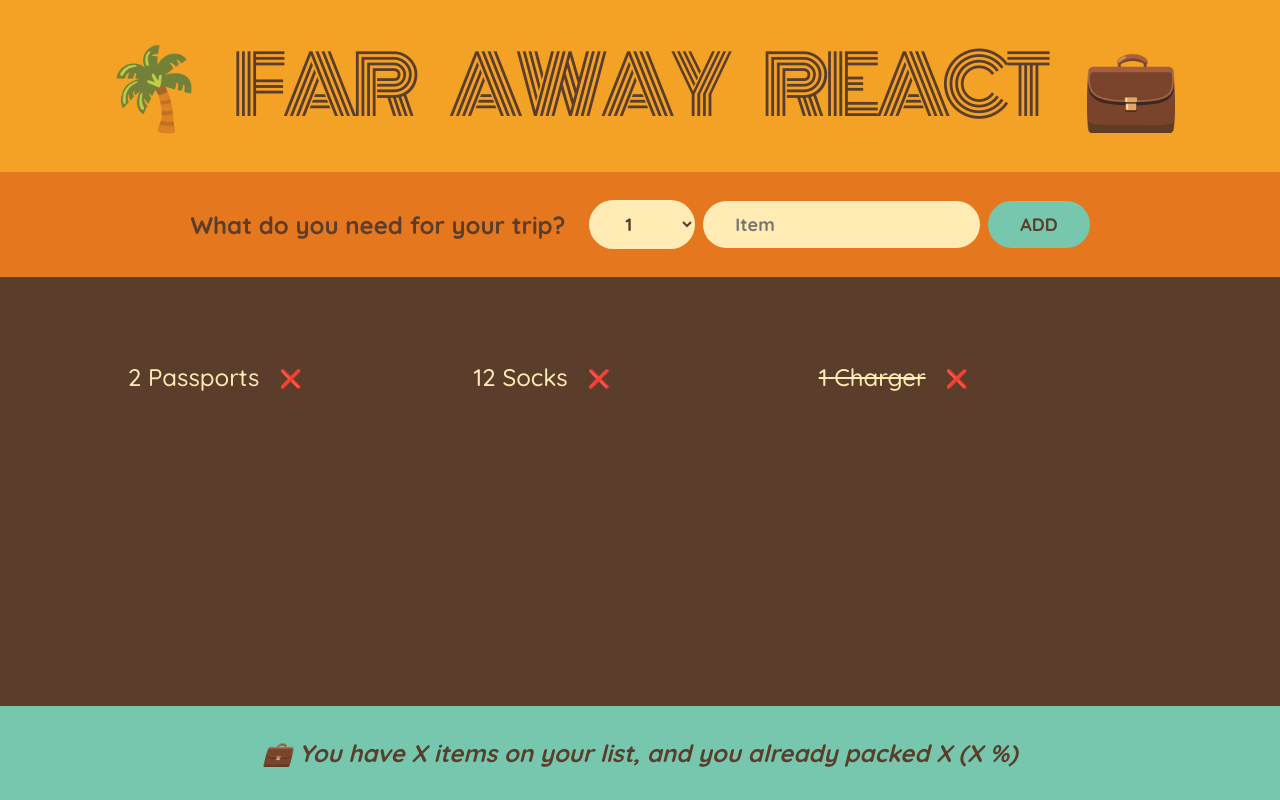
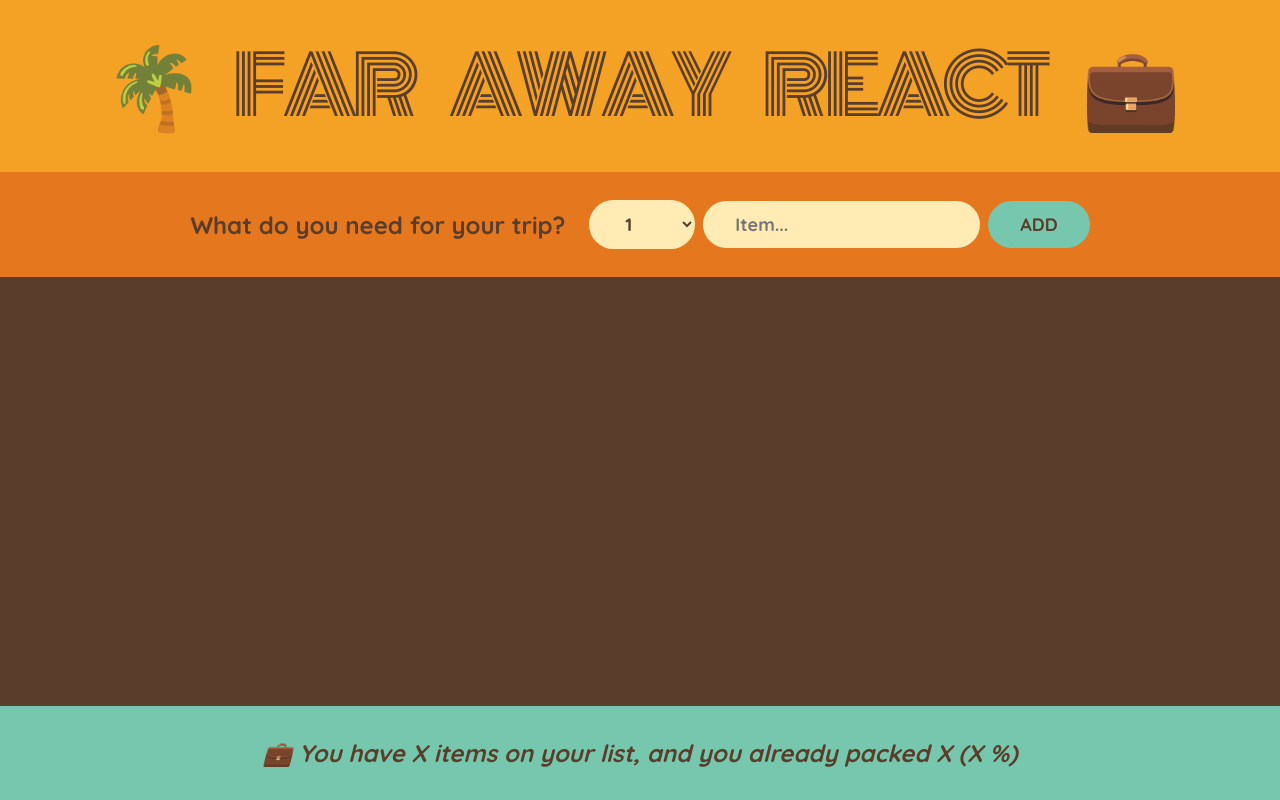
Before and after one commit to SimAndrew/FarAway-TodoList-React, a React (Vite) app: page / in a window 1280 px wide. Built offline with nearby package versions, Linux system fonts and the light colour scheme.

Commit message:
feat:(newItem) render in (PackingList) list of selected values(.add-form: quantity, description) on Add (button) or enter key (handleSubmit). in case when (description) is empty Add (button, handleSubmit) is disabled

```diff
--- a/src/App.jsx
+++ b/src/App.jsx
@@ -1,5 +1,5 @@
 import './App.css';
-import React from 'react';
+import { useState } from 'react';
 
 const initialItems = [
 	{ id: 1, description: 'Passports', quantity: 2, packed: false },
@@ -8,11 +8,16 @@
 ];
 
 export default function App() {
+	const [items, setItems] = useState([]);
+	function handleAddItems(item) {
+		setItems((items) => [...items, item]);
+	}
+
 	return (
 		<div className="app">
 			<Logo />
-			<Form />
-			<PackingList />
+			<Form onAddItems={handleAddItems} />
+			<PackingList items={items} />
 			<Stats />
 		</div>
 	);
@@ -22,34 +27,51 @@
 	return <h1>🌴 Far Away React 💼</h1>;
 }
 
-function Form() {
+function Form({ onAddItems }) {
+	const [description, setDescription] = useState('');
+	const [quantity, setQuantity] = useState(1);
+
 	function handleSubmit(e) {
 		e.preventDefault();
 
-		console.log(e);
+		if (!description) return;
+		const newItem = { description, quantity, packed: false, id: Date.now() };
+
+		onAddItems(newItem);
+
+		setDescription('');
+		setQuantity(1);
 	}
 
 	return (
 		<form className="add-form" onSubmit={handleSubmit}>
 			<h3>What do you need for your trip?</h3>
-			<select>
+			<select
+				value={quantity}
+				onChange={(e) => setQuantity(Number(e.target.value))}
+			>
 				{Array.from({ length: 20 }, (_, i) => i + 1).map((num) => (
 					<option value={num} key={num}>
 						{num}
 					</option>
 				))}
 			</select>
-			<input type="text" placeholder="Item" />
+			<input
+				type="text"
+				placeholder="Item..."
+				value={description}
+				onChange={(e) => setDescription(e.target.value)}
+			/>
 			<button>Add</button>
 		</form>
 	);
 }
 
-function PackingList() {
+function PackingList({ items }) {
 	return (
 		<div className="list">
 			<ul className="list">
-				{initialItems.map((item) => (
+				{items.map((item) => (
 					<Item item={item} key={item.id} />
 				))}
 			</ul>
```
